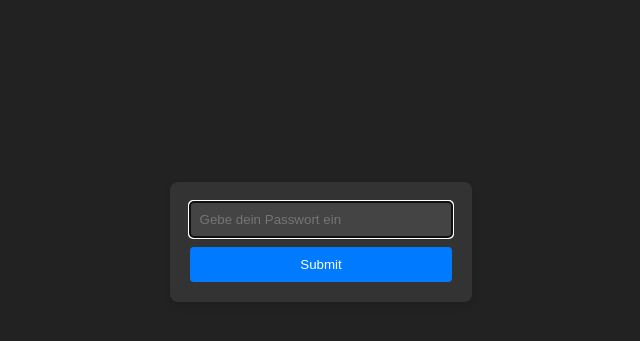
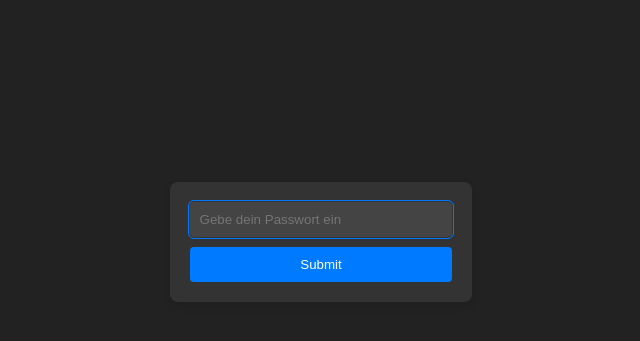
Before and after one commit to brentspine/der-duemmste-fliegt, a Symfony app: template templates/home.html.twig in a window 1280 px wide, with the restyled element focused. Shown: the part 158-499 px from the top of the page, without its empty margins (319-959 px from the left). Run offline with Twig, Linux system fonts and the light colour scheme; the template is opened without the code that fills it, so the values that code supplies are empty; some libraries are stand-ins or nearby versions.

Commit message:
Better outline in /

```diff
--- a/templates/home.html.twig
+++ b/templates/home.html.twig
@@ -72,6 +72,11 @@
             background-color: rgba(7, 205, 83, 0.623);
             color: rgb(46, 247, 32);
         }
+
+        input[type="text"]:focus, input[type="submit"]:focus {
+            outline: #007bff 1px solid;
+            outline-offset: 1px;
+        }
     </style>
     {% include 'jquery.html.twig' %}
     <script>
```
